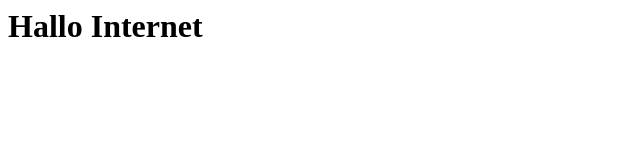
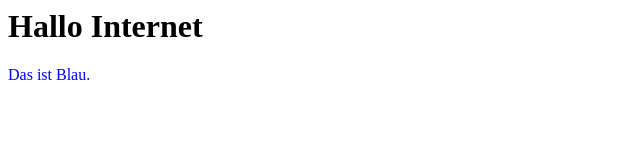
Before and after one commit to kavendro/site, a plain HTML site: page index.html in a window 1280 px wide. Shown: the full height of the page, 0-640 px from the left. Drawn offline with Linux system fonts and the light colour scheme.

Commit message:
Update index.html

```diff
--- a/index.html
+++ b/index.html
@@ -1 +1,3 @@
 <h1>Hallo Internet</h1>
+<p style="color: #0000FF">Das ist Blau.</p>
+<!-- <p> style="colour: #FF00FF> </p>
```
